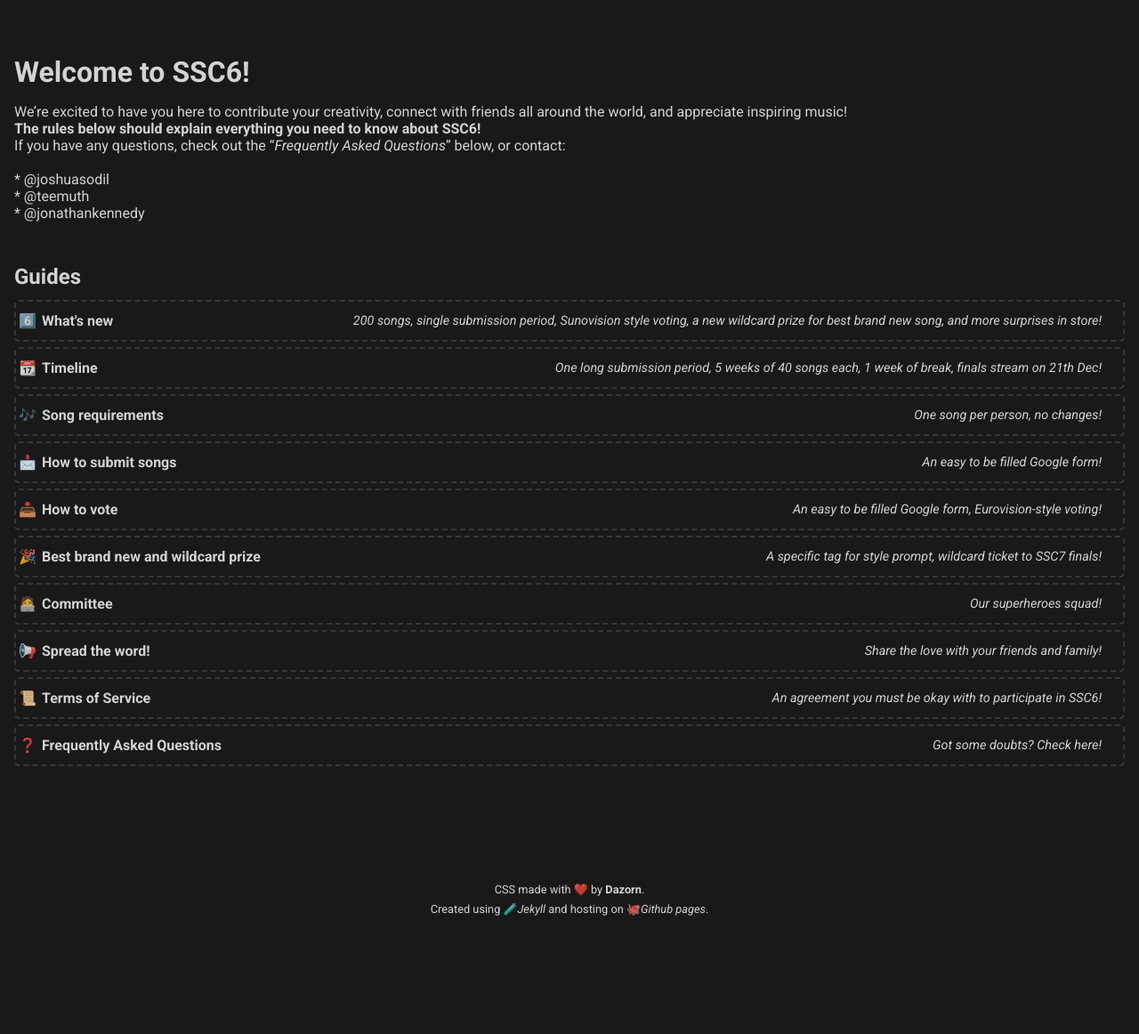
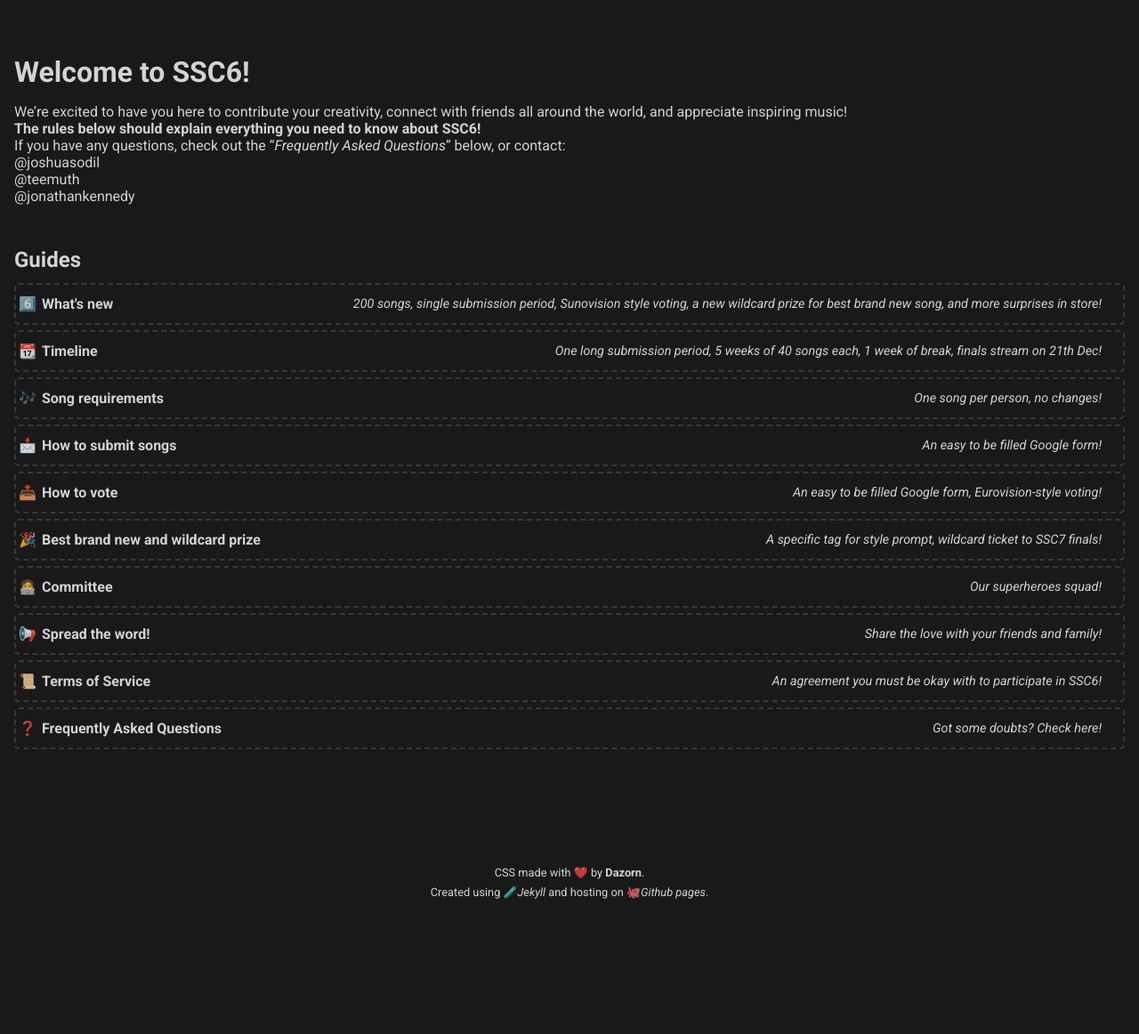
Before and after one commit to SunoSongContest/ssc.github.io, a Jekyll site: the page built from index.html, in a window 1280 px wide. Shown: the part 242-1404 px from the top of the page at 89% size. Built offline with Jekyll 4.4.1, drawn with Linux system fonts in a browser that asks for light colours; Markdown is read by kramdown in place of the engine named in the settings.

```diff
--- a/index.html
+++ b/index.html
@@ -10,13 +10,13 @@ classname: home
     We’re excited to have you here to contribute your creativity,
     connect with friends all around the world, and appreciate inspiring music!<br/>
     <b>The rules below should explain everything you need to know about SSC6!</b><br/>
-    If you have any questions, check out the “<i>Frequently Asked Questions</i>” below, or contact: <br/>
+    If you have any questions, check out the “<i>Frequently Asked Questions</i>” below, or contact:
     <br/>
-    * @joshuasodil
+    @joshuasodil
     <br/>
-    * @teemuth
+    @teemuth
     <br/>
-    * @jonathankennedy
+    @jonathankennedy
 
 </p>
 <h2 class="rules-h">Guides</h2>
```
